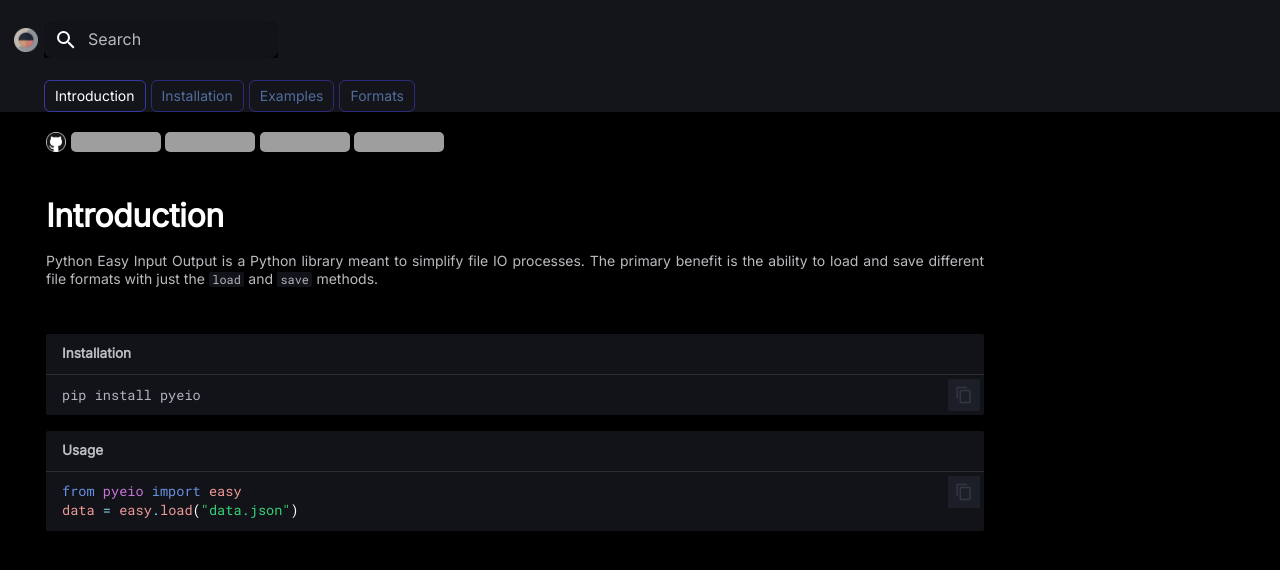
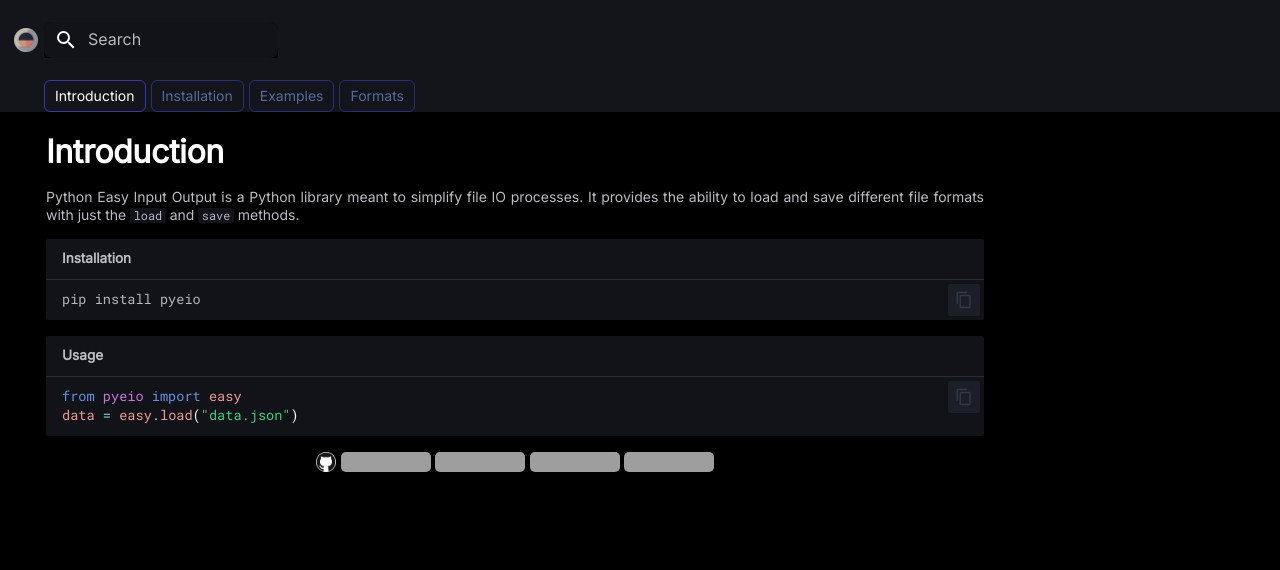
Before and after one commit to harttraveller/pyeio, an MkDocs documentation site: the page built from docs/index.md, in a window 1280 px wide, cut to the strip 0-570 px from the top of the page. Built offline with MkDocs 1.6.1 and Material for MkDocs 9.7.7, drawn with Linux system fonts in a browser that asks for light colours; grey boxes are pictures that could not be loaded.

Commit message:
docs/index: update

````diff
--- a/docs/index.md
+++ b/docs/index.md
@@ -3,7 +3,20 @@ hide:
 - navigation
 ---
 
-<div align="left">
+# Introduction
+
+Python Easy Input Output is a Python library meant to simplify file IO processes. It provides the ability to load and save different file formats with just the `load` and `save` methods.
+
+```bash title="Installation"
+pip install pyeio
+```
+
+```python title="Usage"
+from pyeio import easy
+data = easy.load("data.json")
+```
+
+<div align="center">
 <a href="https://github.com/harttraveller/pyeio" target="_blank">
 <img src="assets/github.png" width=20 style="position: relative; left: 0px;">
 </a>
@@ -20,20 +33,3 @@ hide:
 <img src="https://img.shields.io/badge/code%20style-black-black" height=20 style="position: relative;">
 </a>
 </div>
-
-<br>
-
-# Introduction
-
-Python Easy Input Output is a Python library meant to simplify file IO processes. The primary benefit is the ability to load and save different file formats with just the `load` and `save` methods.
-
-<br>
-
-```bash title="Installation"
-pip install pyeio
-```
-
-```python title="Usage"
-from pyeio import easy
-data = easy.load("data.json")
-```
````
